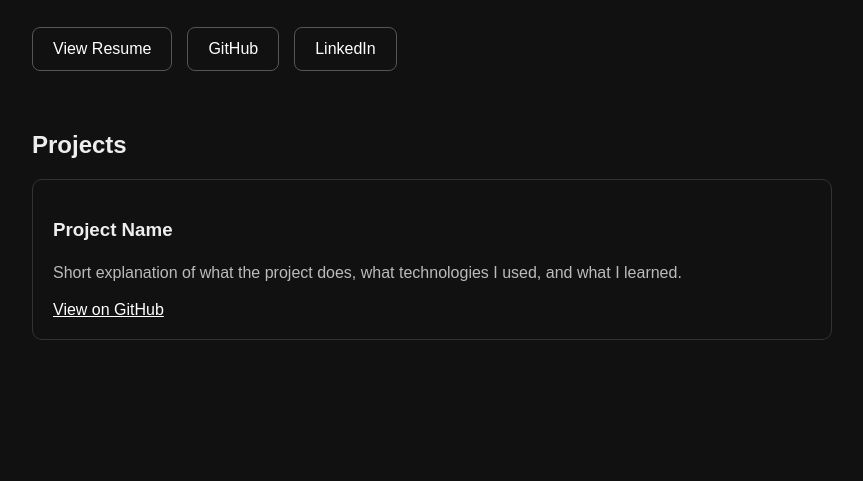
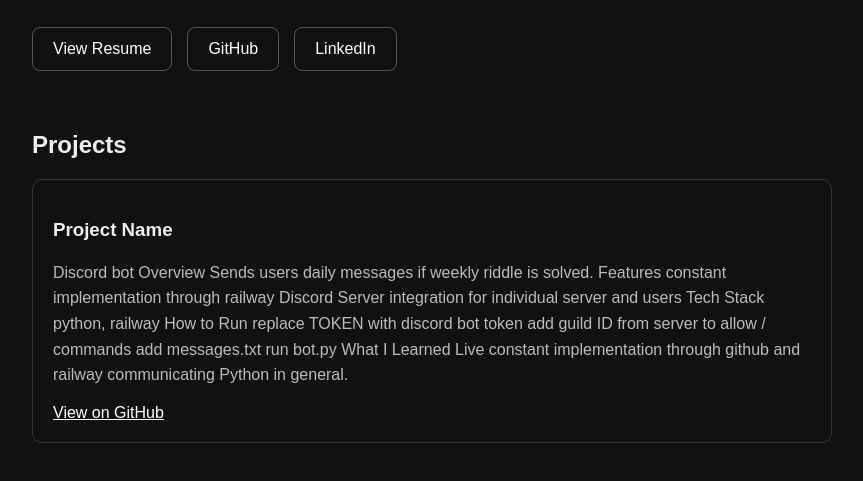
Before and after one commit to Raxophone/Raxophone.github.io, a plain HTML site: page index.html in a window 1280 px wide. Shown: the part 237-718 px from the top of the page, without its empty margins (208-1071 px from the left). Drawn offline with Linux system fonts and the light colour scheme.

Commit message:
Fixed links

```diff
--- a/index.html
+++ b/index.html
@@ -19,13 +19,13 @@
         </p>
 
         <div class="links">
-            <a href="assets/resume.pdf" target="_blank">View Resume</a>
+            <a href="Assets/resume.pdf" target="_blank">View Resume</a>
 
-            <a href="https://github.com/YOUR-USERNAME" target="_blank">
+            <a href="https://github.com/raxophone" target="_blank">
                 GitHub
             </a>
 
-            <a href="YOUR-LINKEDIN-URL" target="_blank">
+            <a href="https://www.linkedin.com/in/edward-rak-57ab0a187/" target="_blank">
                 LinkedIn
             </a>
         </div>
@@ -35,11 +35,24 @@
         <div class="project">
             <h3>Project Name</h3>
             <p>
-                Short explanation of what the project does,
-                what technologies I used, and what I learned.
+                Discord bot
+                Overview
+                Sends users daily messages if weekly riddle is solved.
+
+                Features
+                constant implementation through railway Discord Server integration for individual server and users
+
+                Tech Stack
+                python, railway
+
+                How to Run
+                replace TOKEN with discord bot token add guild ID from server to allow / commands add messages.txt run bot.py
+
+                What I Learned
+                Live constant implementation through github and railway communicating Python in general.
             </p>
 
-            <a href="PROJECT-GITHUB-URL" target="_blank">
+            <a href="https://github.com/Raxophone/DiscordBot_noPersonalData" target="_blank">
                 View on GitHub
             </a>
         </div>
```
